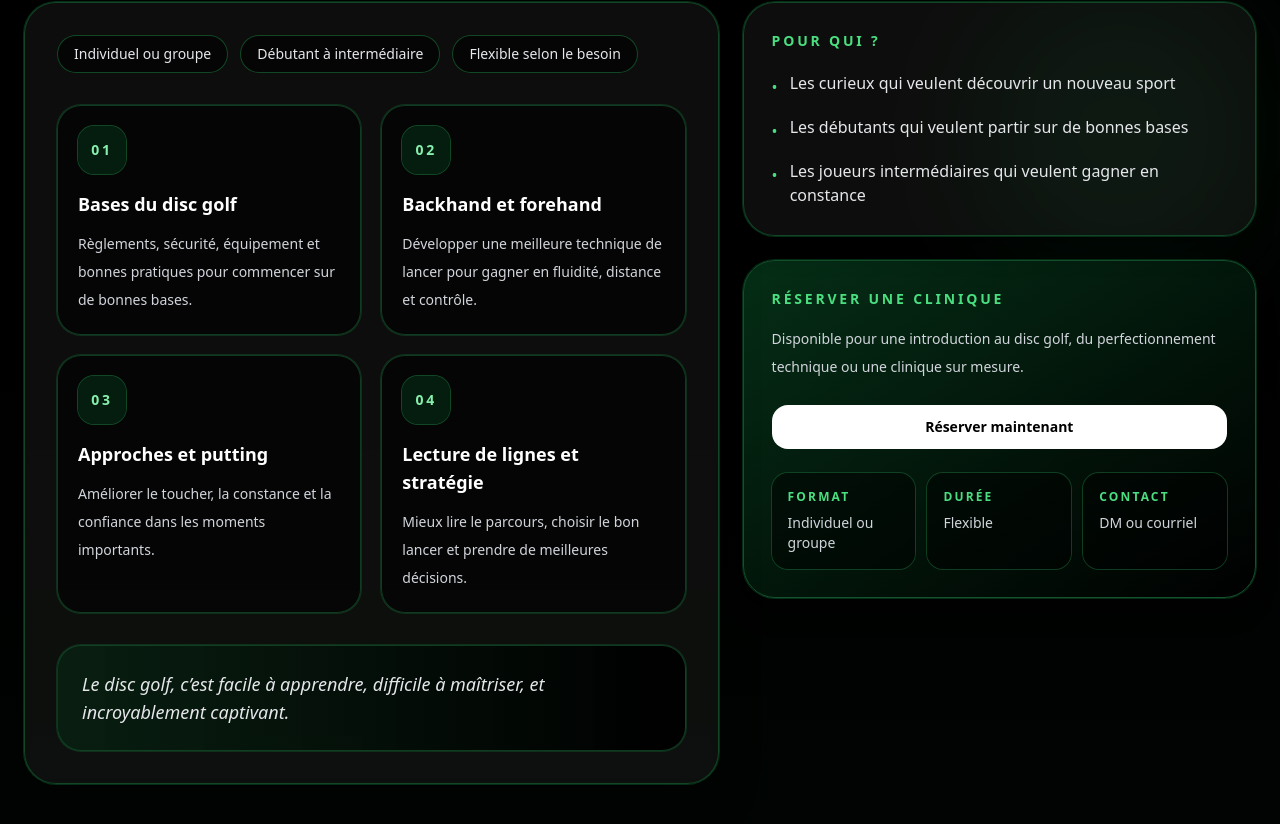
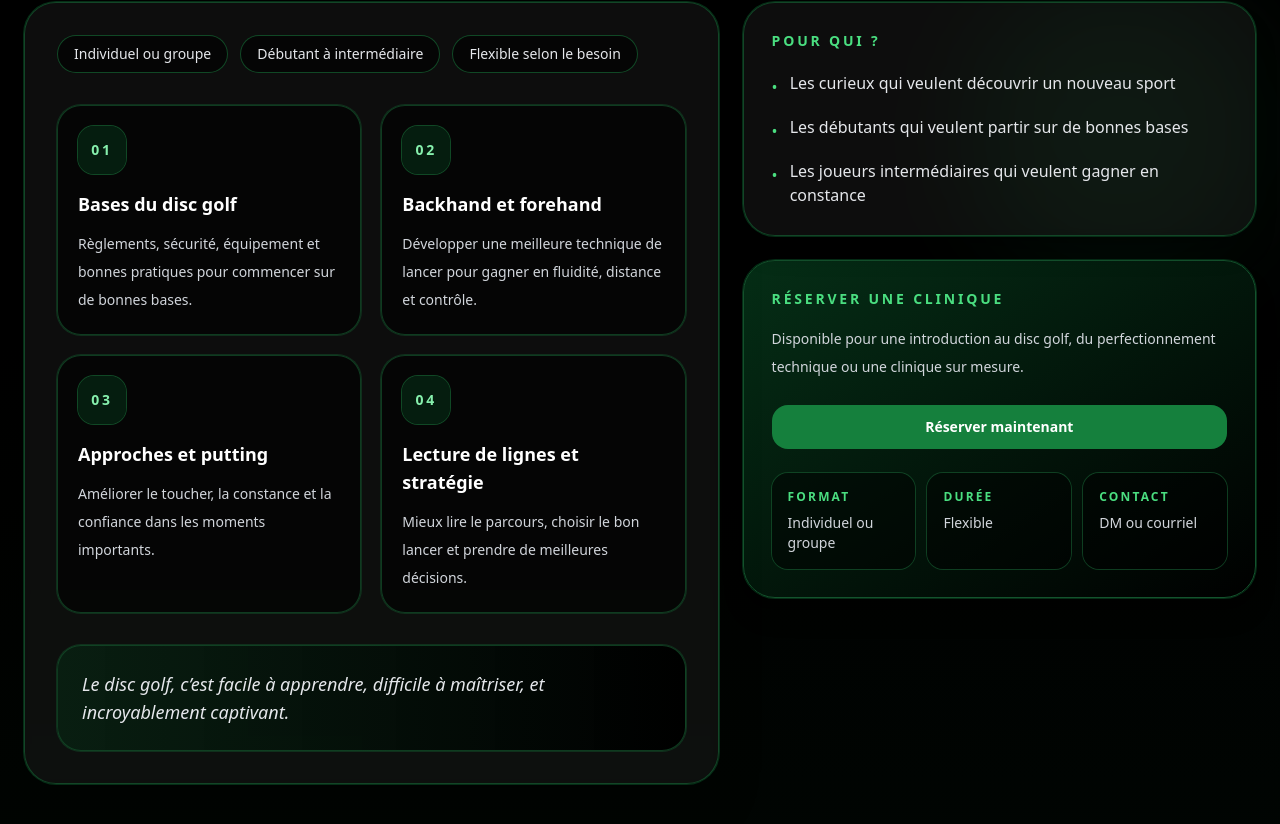
Before and after one commit to DGDiscgolf/DG_Discgolf, a React (Vite) app: page /clinique in a window 1280 px wide. Shown: the part 559-1383 px from the top of the page. Built offline with nearby package versions, Linux system fonts and the light colour scheme.

Commit message:
Update CliniquePage.jsx

```diff
--- a/src/pages/CliniquePage.jsx
+++ b/src/pages/CliniquePage.jsx
@@ -5,6 +5,8 @@
   const [language, setLanguage] = useState("fr");
 
   useEffect(() => {
+    window.scrollTo(0, 0);
+
     const savedLanguage = localStorage.getItem("dg_site_language");
     if (savedLanguage === "fr" || savedLanguage === "en") {
       setLanguage(savedLanguage);
@@ -258,7 +260,7 @@
                 <div className="mt-6">
                   <Link
                     to="/contact"
-                    className="inline-flex w-full items-center justify-center rounded-2xl bg-white px-5 py-3 text-sm font-semibold text-black transition hover:bg-green-100"
+                    className="inline-flex w-full items-center justify-center rounded-2xl bg-green-700 px-5 py-3 text-sm font-semibold text-white transition hover:bg-green-600"
                   >
                     {t.bookingButton}
                   </Link>
```
